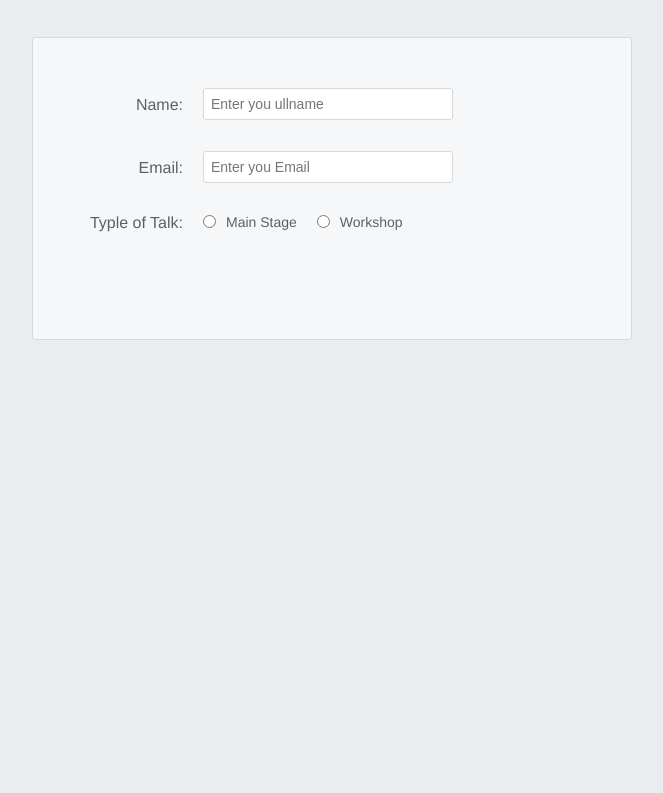
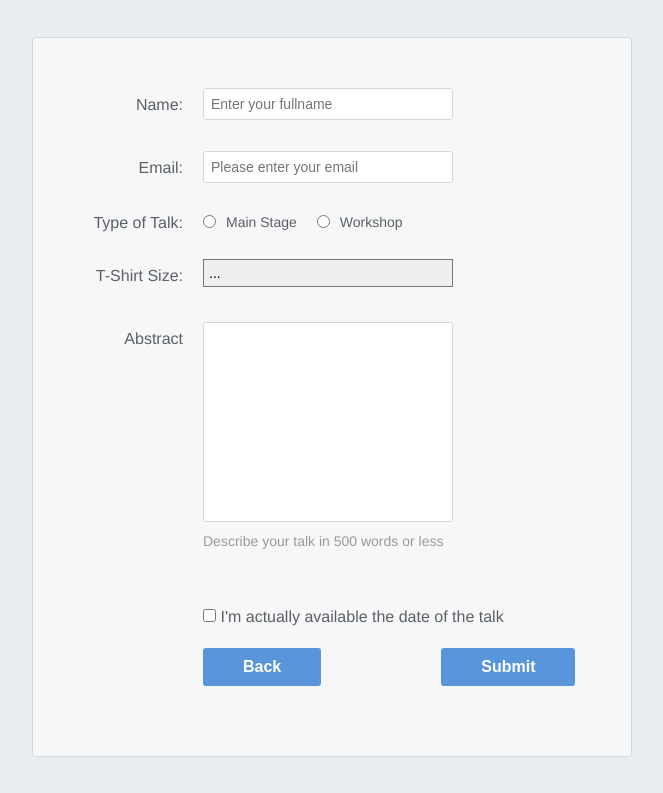
Before and after one commit to artianz225/WD82P, a plain HTML site: page 05-html_forms/index.html in a window 1280 px wide. Shown: the part 225-1018 px from the top of the page, without its empty margins (308-971 px from the left). Before the commit the page ends 800 px from the top, so only its background shows below. Drawn offline with Linux system fonts and the light colour scheme.

Commit message:
Update Codes

```diff
--- a/05-html_forms/index.html
+++ b/05-html_forms/index.html
@@ -15,24 +15,21 @@
     <form class="speaker-form">
       <section class="form-row">
         <label for="full-name">Name: </label>
-        <input
-          id="full-name"
-          name="full-name"
-          type="text"
-          placeholder="Enter you ullname"
-        />
+        <input id="full-name" name="full-name" type="text" placeholder="Enter your fullname"/>
       </section>
+
       <section class="form-row">
-        <label for="full-name">Email: </label>
+        <label for="email">Email: </label>
         <input
           id="email"
           name="email"
           type="email"
-          placeholder="Enter you Email"
+          placeholder="Please enter your email"
         />
       </section>
+
       <fieldset class="legacy-form-row">
-        <legend for="">Typle of Talk:</legend>
+        <legend>Type of Talk: </legend>
 
         <input
           id="talk-type-1"
@@ -50,6 +47,41 @@
         />
         <label for="talk-type-2" class="radio-label">Workshop</label>
       </fieldset>
+
+      <section class="form-row">
+        <label for="t-shirt">T-Shirt Size: </label>
+        <select name="t-shirt" id="t-shirt">
+          <option value="xs">...</option>
+          <option value="xs">Extra Small</option>
+          <option value="s">Small</option>
+          <option value="m">Medium</option>
+          <option value="l">Large</option>
+          <option value="xl">Extra Large</option>
+        </select>
+      </section>
+
+      <section class="form-row">
+        <label for="abstract">Abstract</label>
+        <textarea name="abstract" id="abstract" cols="30" rows="10"></textarea>
+        <p class="instructions">Describe your talk in 500 words or less</p>
+      </section>
+
+      <section class="form-row">
+        <label class="checkbox-label" for="available">
+          <input
+            type="checkbox"
+            name="available"
+            id="available"
+            value="is-available"
+          />
+          <span>I'm actually available the date of the talk</span>
+        </label>
+      </section>
+
+      <section class="form-row">
+        <a href="../index.html"><button>Back</button></a>
+        <button>Submit</button>
+      </section>
     </form>
   </body>
 </html>
--- a/05-html_forms/style.css
+++ b/05-html_forms/style.css
@@ -50,8 +50,25 @@ body {
   flex-wrap: wrap;
 }
 
-.form-row input[type="text"],
+.form-row input[type="text"] {
+  background-color: #ffffff;
+  border: 1px solid #d6d9dc;
+  border-radius: 3px;
+  width: 100%;
+  padding: 7px;
+  font-size: 14px;
+}
+
 .form-row input[type="email"] {
+  background-color: #ffffff;
+  border: 1px solid #d6d9dc;
+  border-radius: 3px;
+  width: 100%;
+  padding: 7px;
+  font-size: 14px;
+}
+
+.form-row input[type="option"] {
   background-color: #ffffff;
   border: 1px solid #d6d9dc;
   border-radius: 3px;
@@ -64,41 +81,11 @@ body {
   margin-bottom: 15px;
 }
 
-@media only screen and (min-width: 700px) {
-  .speaker-form-header,
-  .speaker-form {
-    width: 600px;
-  }
-  .form-row {
-    flex-direction: row;
-    align-items: flex-start; /* To avoid stretching */
-    margin-bottom: 20px;
-  }
-  .form-row input[type="text"],
-  .form-row input[type="email"],
-  .form-row select,
-  .form-row textarea {
-    width: 250px;
-    height: initial;
-  }
-  .form-row label {
-    text-align: right;
-    width: 120px;
-    margin-top: 7px;
-    padding-right: 20px;
-  }
-
-  .legacy-form-row {
-    margin-bottom: 10px;
-  }
-  .legacy-form-row legend {
-    width: 120px;
-    text-align: right;
-    padding-right: 20px;
-  }
-  .legacy-form-row legend {
-    float: left;
-  }
+.form-row input[type="text"]:invalid,
+.form-row input[type="email"]:invalid {
+  border: 1px solid #d55c5f;
+  color: #d55c5f;
+  box-shadow: none;
 }
 
 .legacy-form-row {
@@ -124,3 +111,105 @@ body {
 .legacy-form-row input[type="radio"] {
   float: left;
 }
+
+.form-row select {
+  width: 100%;
+  padding: 5px;
+  font-size: 14px;
+  -webkit-appearance: none;
+}
+
+.form-row textarea {
+  font-family: "Helvetica", "Arial", sans-serif;
+  font-size: 14px;
+
+  border: 1px solid #d6d9dc;
+  border-radius: 3px;
+
+  min-height: 200px;
+  margin-bottom: 10px;
+  padding: 7px;
+  resize: none;
+}
+
+.form-row .instructions {
+  color: #999999;
+  font-size: 14px;
+  margin-bottom: 30px;
+}
+
+.form-row .checkbox-label {
+  margin-bottom: 0;
+}
+
+.form-row button {
+  font-size: 16px;
+  font-weight: bold;
+
+  color: #ffffff;
+  background-color: #5995da;
+
+  border: none;
+  border-radius: 3px;
+
+  padding: 10px 40px;
+  cursor: pointer;
+}
+
+.form-row button:hover {
+  background-color: #76aeed;
+}
+
+.form-row button:active {
+  background-color: #407fc7;
+}
+
+@media only screen and (min-width: 700px) {
+  .speaker-form-header,
+  .speaker-form {
+    width: 600px;
+  }
+  .form-row {
+    flex-direction: row;
+    align-items: flex-start; /* To avoid stretching */
+    margin-bottom: 20px;
+  }
+  .form-row label {
+    text-align: right;
+    width: 120px;
+    margin-top: 7px;
+    padding-right: 20px;
+  }
+
+  .form-row input[type="text"],
+  .form-row input[type="email"],
+  .form-row select,
+  .form-row textarea {
+    width: 250px;
+    height: initial;
+  }
+
+  .legacy-form-row {
+    margin-bottom: 10px;
+  }
+  .legacy-form-row legend {
+    width: 120px;
+    text-align: right;
+    padding-right: 20px;
+  }
+  .legacy-form-row legend {
+    float: left;
+  }
+  .form-row .instructions {
+    margin-left: 120px;
+  }
+
+  .form-row .checkbox-label {
+    margin-left: 120px;
+    width: auto;
+  }
+
+  .form-row button {
+    margin-left: 120px;
+  }
+}
```
